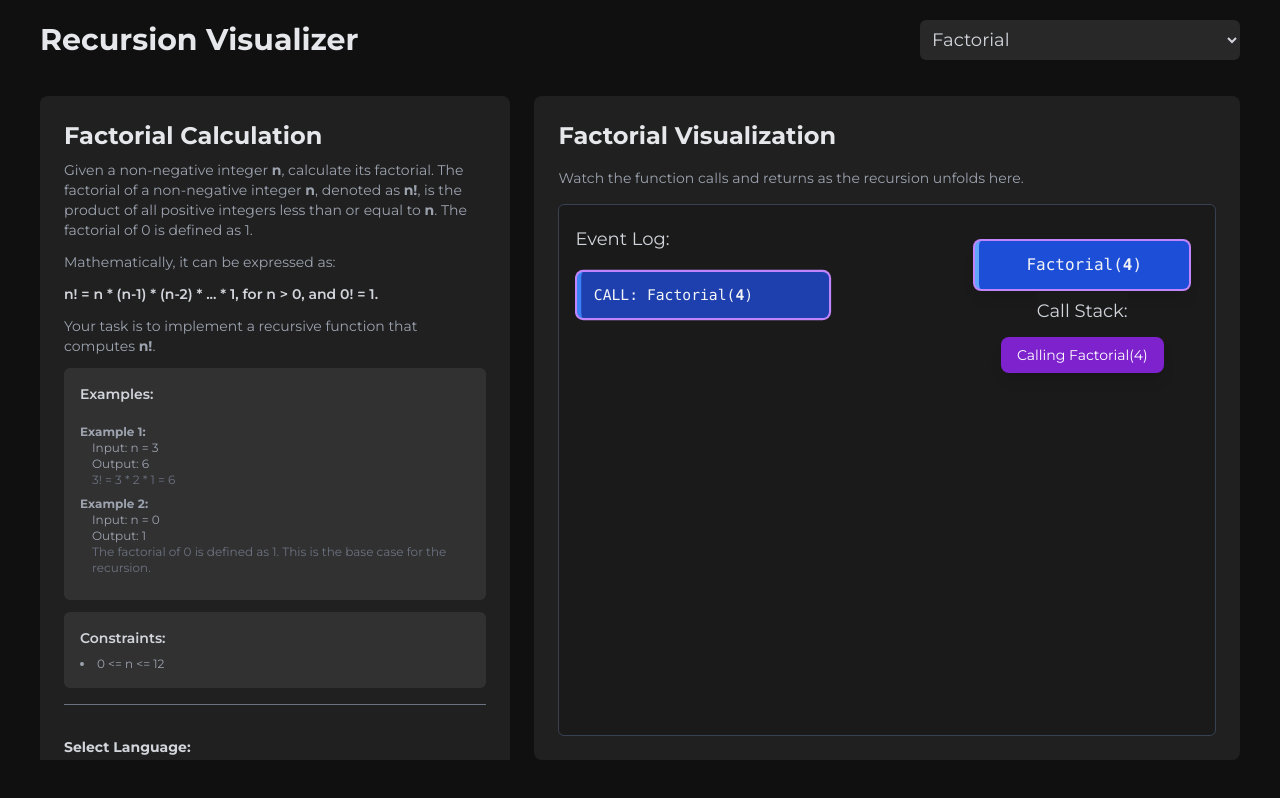
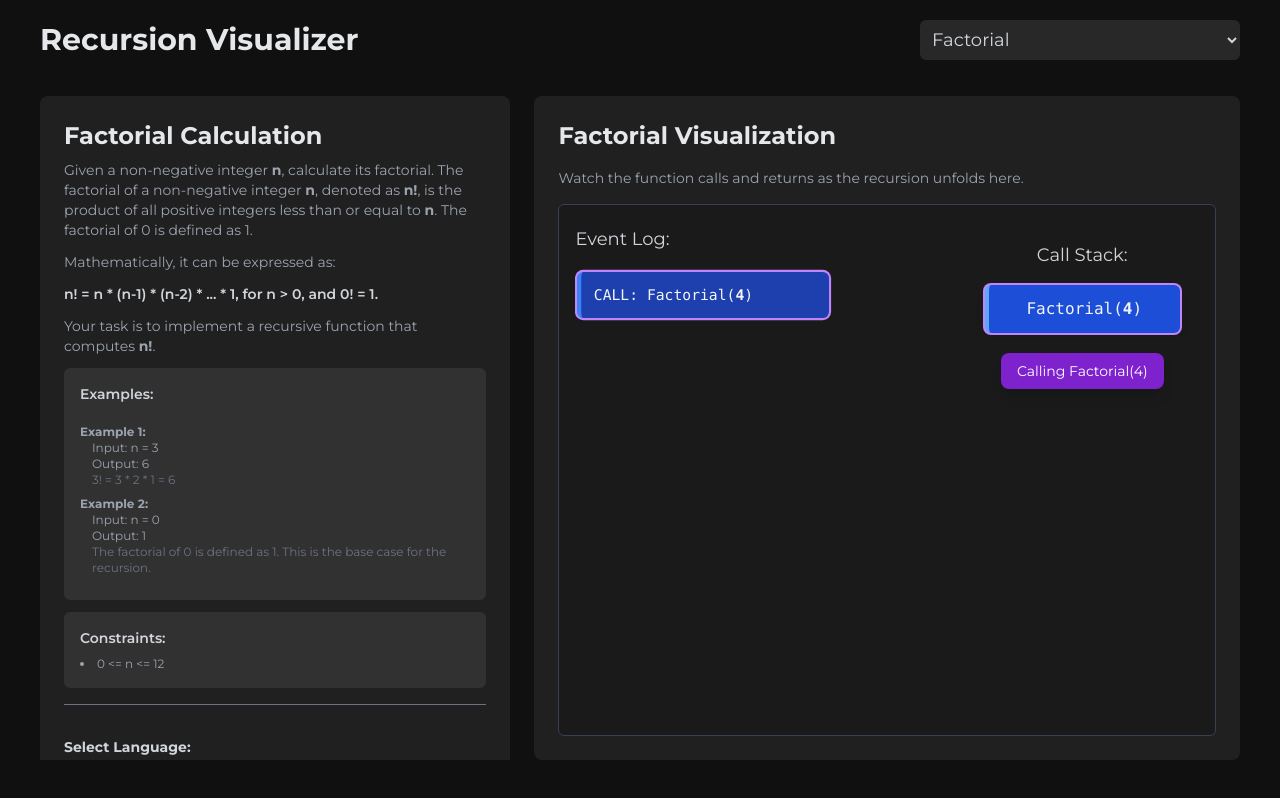
Before and after one commit to Sayantan-dev1003/RecursionVisualizer, a Next.js app in the folder client/: page / in a window 1280 px wide. Both pictures are taken after a click on the button "Run". Built offline with nearby package versions, Linux system fonts and the light colour scheme.

Commit message:
Visual Panel improved

```diff
--- a/client/src/components/CodePanel.js
+++ b/client/src/components/CodePanel.js
@@ -220,6 +220,7 @@ const CodePanel = ({ selectedProblem, setVisualizationLog, setCurrentStep, setIs
                     className="w-24 p-2 bg-[#3a3a3a] text-gray-200 border border-gray-600 rounded-md focus:ring-blue-500 focus:border-blue-500 outline-none"
                 />
                 <button
+                    suppressHydrationWarning
                     onClick={runProblemVisualization}
                     className="bg-green-600 hover:bg-green-700 text-white font-bold py-2 px-6 rounded-lg shadow-md transition-colors duration-200 urbanist-font"
                 >
--- a/client/src/components/Header.js
+++ b/client/src/components/Header.js
@@ -12,6 +12,7 @@ const Header = ({ selectedProblem, setSelectedProblem }) => {
             <p className='montserrat text-3xl font-bold text-gray-200 mobile:text-lg'>Recursion Visualizer</p>
 
             <select
+                suppressHydrationWarning
                 value={selectedProblem}
                 onChange={handleProblemChange}
                 className='bg-[#282828] w-1/3 max-w-xs p-2 rounded-md text-gray-300 border-none outline-none montserrat text-lg mobile:text-xs mobile:p-1.5'
--- a/client/src/components/LanguageSelector.js
+++ b/client/src/components/LanguageSelector.js
@@ -11,6 +11,7 @@ const LanguageSelector = ({ selectedLanguage, onSelectLanguage }) => {
     <div className="flex flex-wrap gap-2 mb-6">
       {languages.map((lang) => (
         <button
+          suppressHydrationWarning
           key={lang}
           onClick={() => onSelectLanguage(lang)}
           // Apply different styles based on whether the language is selected
--- a/client/src/components/VisualPanel.js
+++ b/client/src/components/VisualPanel.js
@@ -11,9 +11,10 @@ const VisualPanel = ({ visualizationLog, currentStep, selectedProblem }) => {
   };
 
   useEffect(() => {
-    if (currentStep === 0) {
+    if (currentStep === 0 && visualizationLog.length === 0) {
       setVisualStack([]);
       setCurrentNarration("");
+      return;
     }
 
     if (visualizationLog.length > 0 && currentStep < visualizationLog.length) {
@@ -34,24 +35,24 @@ const VisualPanel = ({ visualizationLog, currentStep, selectedProblem }) => {
       setCurrentNarration(narrationText);
 
       if (selectedProblem !== 'towerOfHanoi') {
-        if (entry.type === 'call') {
-          setVisualStack(prevStack => [...prevStack, { ...entry, visualId: entry.id }]);
-        } else if (entry.type === 'return') {
-          setVisualStack(prevStack => {
-            const newStack = [...prevStack];
-            const callIndex = newStack.findIndex(
-              item => item.visualId === entry.id && item.type === 'call'
+        const tempStack = [];
+        for (let i = 0; i <= currentStep; i++) {
+          const logEntry = visualizationLog[i];
+          if (logEntry.type === 'call') {
+            tempStack.push({ ...logEntry, visualId: logEntry.id });
+          } else if (logEntry.type === 'return') {
+            const callIndex = tempStack.findIndex(
+              item => item.visualId === logEntry.id && item.type === 'call'
             );
             if (callIndex !== -1) {
-              newStack.splice(callIndex, 1);
+              tempStack.splice(callIndex, 1);
             }
-            return newStack;
-          });
+          }
         }
+        setVisualStack(tempStack);
       } else {
         setVisualStack([]);
       }
-
     }
   }, [currentStep, visualizationLog, selectedProblem]);
 
@@ -66,7 +67,7 @@ const VisualPanel = ({ visualizationLog, currentStep, selectedProblem }) => {
 
       <div className="flex-grow bg-[#1a1a1a] p-4 rounded-md border border-gray-700 relative flex mobile:flex-col">
         {visualizationLog.length === 0 ? (
-          <p className="text-center text-gray-500 mt-10  w-full">Run the function to see the visualization here.</p>
+          <p className="text-center text-gray-500 mt-10 w-full">Run the function to see the visualization here.</p>
         ) : (
           <>
             <div className="w-3/5 mobile:w-full h-[60vh] overflow-y-auto pr-4 mobile:pr-0 mobile:pb-4">
@@ -118,21 +119,22 @@ const VisualPanel = ({ visualizationLog, currentStep, selectedProblem }) => {
               </div>
             </div>
 
-            {selectedProblem !== 'towerOfHanoi' && (
-              <div className="w-2/5 mobile:w-full h-full flex flex-col-reverse items-center justify-end pt-4 pl-4 mobile:pl-0 mobile:pt-4 mobile:border-t mobile:border-l-0 relative">
+            {selectedProblem !== 'towerOfHanoi' ? (
+              <div className="w-2/5 mobile:w-full h-full flex flex-col items-center justify-end pt-4 pl-4 mobile:pl-0 mobile:pt-4 mobile:border-t mobile:border-l-0">
+                <h3 className="text-gray-300 text-lg mb-2 sticky top-0 bg-[#1a1a1a] z-10 py-1">Call Stack:</h3>
 
-                <div className="w-full flex-grow flex flex-col items-center justify-start">
-                  {visualStack.map((entry) => (
+                <div className="w-full flex-grow flex flex-col-reverse items-center justify-start overflow-y-auto">
+                  {[...visualStack].map((entry) => (
                     <div
                       key={entry.visualId}
                       className={`
-                        w-11/12 p-3 my-1 rounded-md shadow-lg
+                        w-10/12 p-3 my-1 rounded-md shadow-lg overflow-y-hidden
                         transition-all duration-300 ease-in-out transform
                         ${entry.type === 'call'
-                          ? 'bg-blue-700 border-l-4 border-blue-400 text-white animate-fade-in-up'
+                          ? 'bg-blue-700 border-l-4 border-blue-400 text-white animate-fade-in-down'
                           : ''
                         }
-                        ${entry.visualId === visualizationLog[currentStep]?.id && visualizationLog[currentStep]?.type === 'call' ? 'ring-2 ring-purple-400 scale-105' : ''} /* Highlight active call on stack */
+                        ${entry.visualId === visualizationLog[currentStep]?.id && visualizationLog[currentStep]?.type === 'call' ? 'ring-2 ring-purple-400 scale-105' : ''}
                       `}
                       style={{ zIndex: visualStack.length - entry.indent }}
                     >
@@ -141,17 +143,15 @@ const VisualPanel = ({ visualizationLog, currentStep, selectedProblem }) => {
                       </p>
                     </div>
                   ))}
-                  <h3 className=" text-gray-300 text-lg mb-2 sticky top-0 bg-[#1a1a1a] z-10 py-1">Call Stack:</h3>
-                  {currentNarration && (
-                    <div className="bg-purple-700 text-white px-4 py-2 rounded-lg shadow-lg text-center z-10 text-sm animate-fade-in-down">
-                      {currentNarration}
-                    </div>
-                  )}
                 </div>
+
+                {currentNarration && (
+                  <div className="bg-purple-700 text-white px-4 py-2 mt-4 rounded-lg shadow-lg text-center z-10 text-sm animate-fade-out-up mb-4">
+                    {currentNarration}
+                  </div>
+                )}
               </div>
-            )}
-
-            {selectedProblem === 'towerOfHanoi' && (
+            ) : (
               <div className="w-2/5 mobile:w-full h-full flex flex-col items-center justify-start pt-20 border-l border-gray-700 pl-4 mobile:pl-0 mobile:pt-4 mobile:border-t mobile:border-l-0">
                 <h3 className="text-gray-300 text-lg mb-4">Tower of Hanoi Graphical View:</h3>
                 <div className="flex-grow w-full bg-[#1a1a1a] p-4 rounded-md border border-gray-700 flex items-center justify-center">
```
